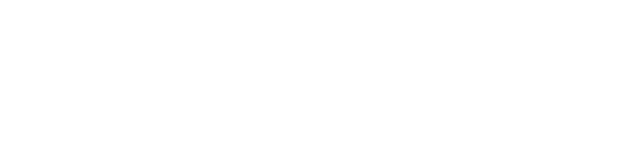
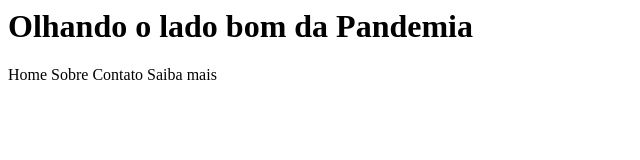
Before and after one commit to marcesussa/marce-gama-hiringcoders-exs, a plain HTML site: page index.html in a window 1280 px wide. Shown: the whole page, without its empty margins (0-640 px from the left). Drawn offline with Linux system fonts and the light colour scheme.

Commit message:
update 2 do index

```diff
--- a/index.html
+++ b/index.html
@@ -1,2 +1,25 @@
 <Doctype!>
 <html>
+    <head>
+       <title>;;;;;;: Olhando o lado bom da Pandemia :;;;;;;</title>
+    </head>
+
+    <body>
+        <div id="cabecalho">
+            <h1>Olhando o lado bom da Pandemia</h1>
+        </div>
+
+        <div id="menu">
+            <a> Home </a>
+            <a> Sobre </a>
+            <a> Contato </a>
+            <a> Saiba mais </a>
+        </div>
+
+    </body>
+
+
+
+
+
+</html>
```
